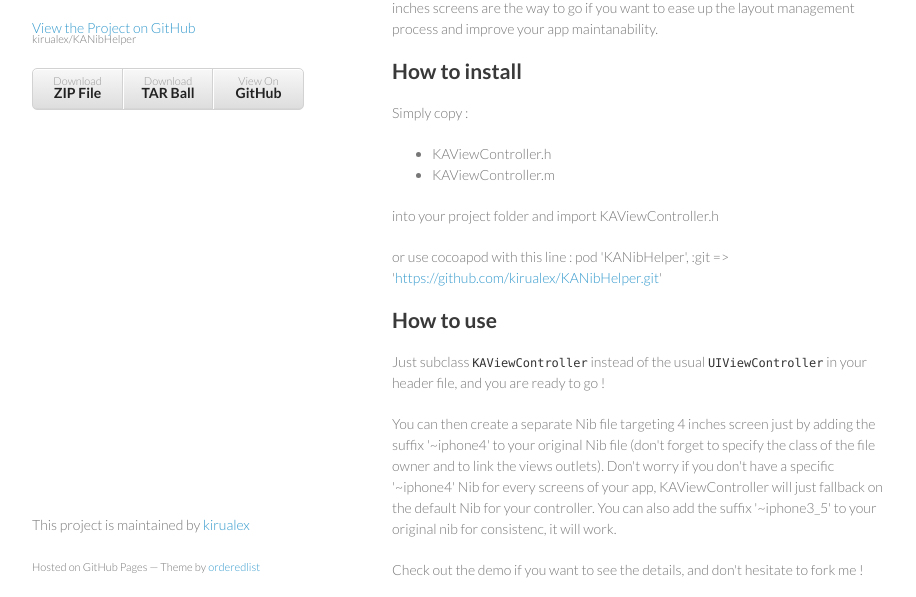
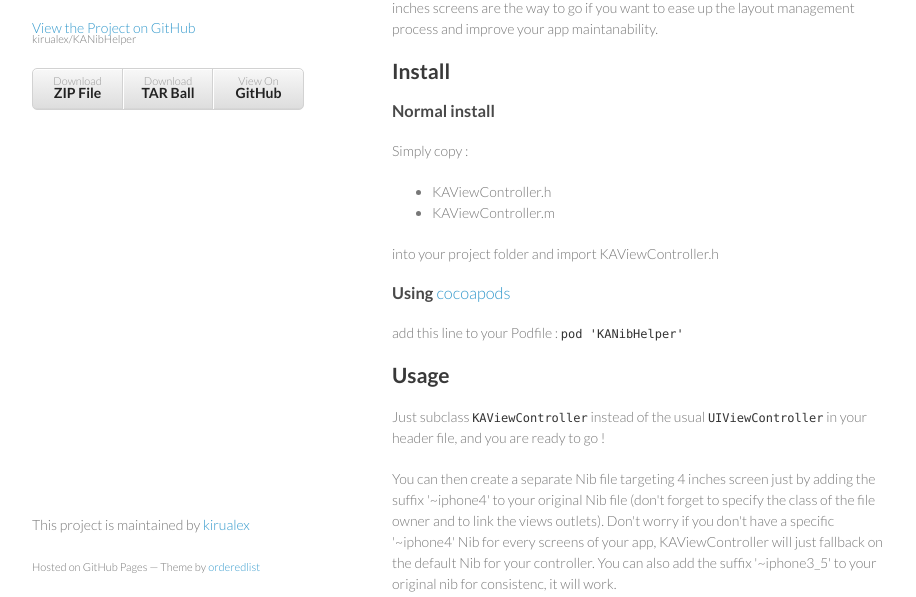
Before and after one commit to alexiscreuzot/KANibHelper, a plain HTML site: page index.html in a window 1280 px wide. Shown: the part 154-751 px from the top of the page, without its empty margins (178-1094 px from the left). Drawn offline with Linux system fonts and the light colour scheme.

```diff
--- a/index.html
+++ b/index.html
@@ -34,7 +34,10 @@
 <p>Tired of autolayout and those damn constraints which lack simplicity and flexibility ? Well then this library is made for you. I believe having separate Nib files for 3.5 and 4 inches screens are the way to go if you want to ease up the layout management process and improve your app maintanability.</p>
 
 <h2>
-<a name="how-to-install" class="anchor" href="#how-to-install"><span class="octicon octicon-link"></span></a>How to install</h2>
+<a name="install" class="anchor" href="#install"><span class="octicon octicon-link"></span></a>Install</h2>
+
+<h3>
+<a name="normal-install" class="anchor" href="#normal-install"><span class="octicon octicon-link"></span></a>Normal install</h3>
 
 <p>Simply copy :</p>
 
@@ -43,11 +46,15 @@
 <li>KAViewController.m</li>
 </ul><p>into your project folder and import KAViewController.h</p>
 
-<p>or use cocoapod with this line :
-    pod 'KANibHelper', :git =&gt; '<a href="https://github.com/kirualex/KANibHelper.git">https://github.com/kirualex/KANibHelper.git</a>'</p>
+<h3>
+<a name="using-cocoapods" class="anchor" href="#using-cocoapods"><span class="octicon octicon-link"></span></a>Using <a href="http://cocoapods.org">cocoapods</a>
+</h3>
+
+<p>add this line to your Podfile :
+<code>pod 'KANibHelper'</code></p>
 
 <h2>
-<a name="how-to-use" class="anchor" href="#how-to-use"><span class="octicon octicon-link"></span></a>How to use</h2>
+<a name="usage" class="anchor" href="#usage"><span class="octicon octicon-link"></span></a>Usage</h2>
 
 <p>Just subclass <code>KAViewController</code> instead of the usual <code>UIViewController</code> in your header file, and you are ready to go !</p>
 
```
Also changed, not shown: params.json (+1 -1 lines).
